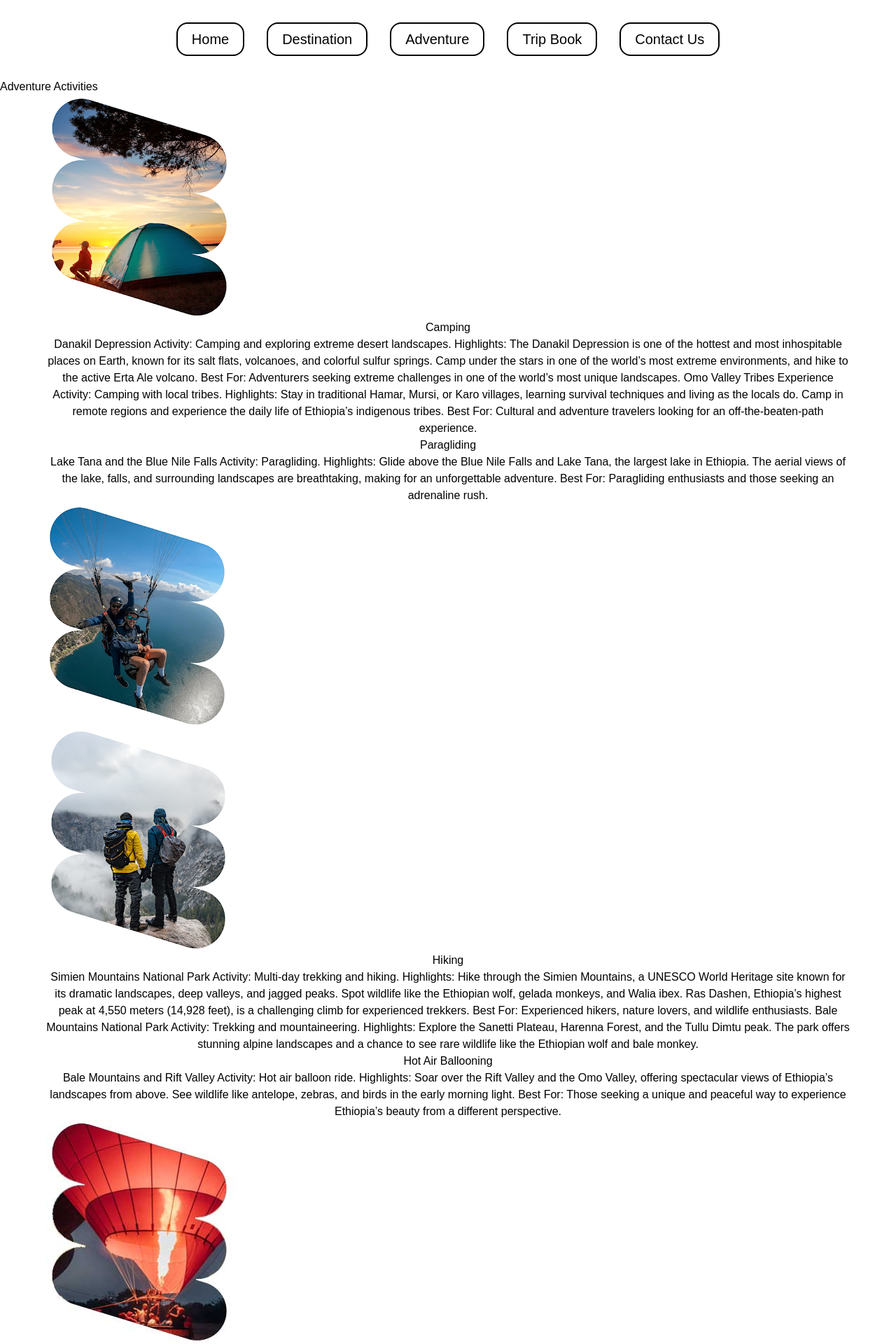
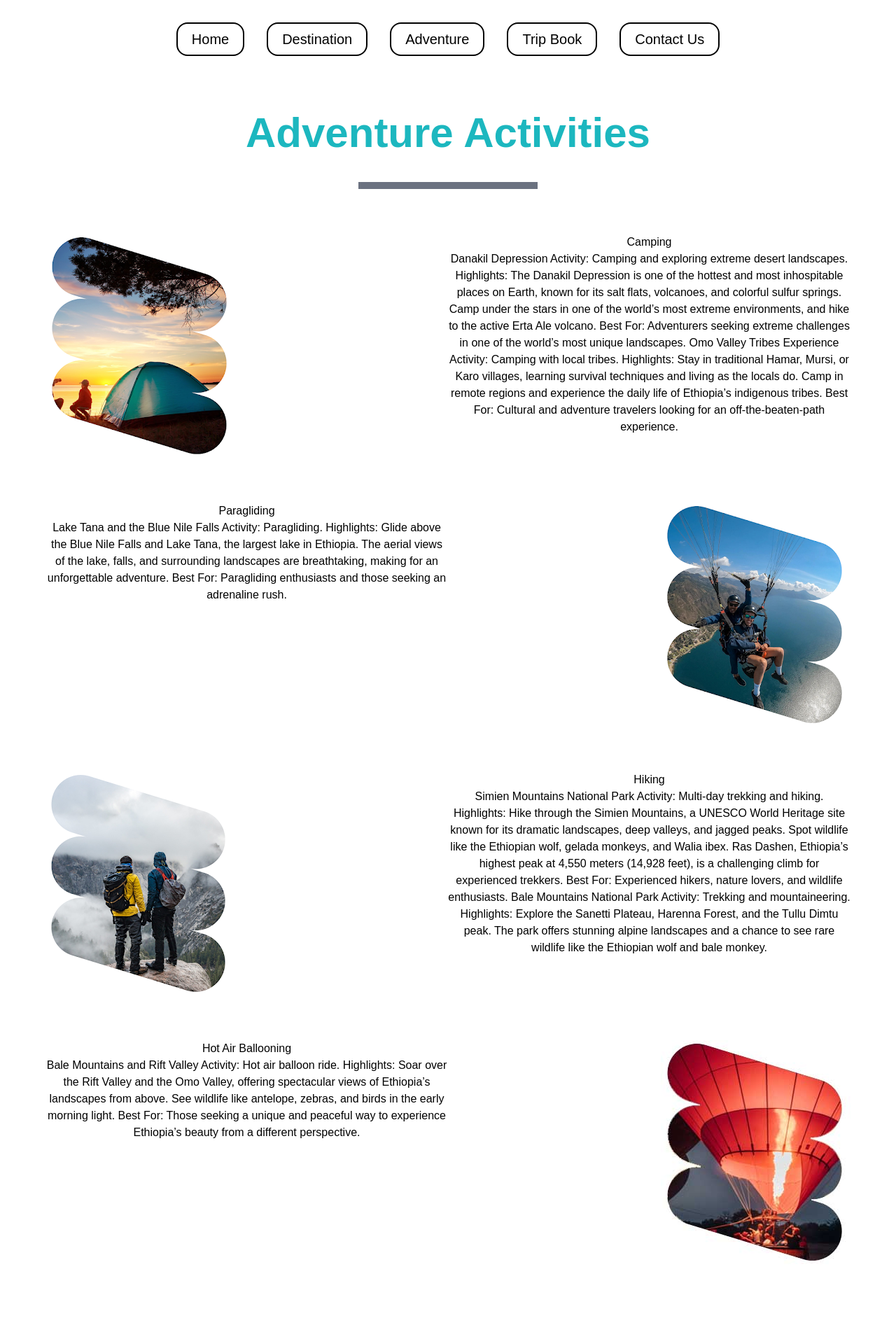
Before and after one commit to voidrak/Ethio-Trip, a Vue app in the folder Client/: page /adventure in a window 1280 px wide. Shown: the whole page at 70% size. After the commit the page ends 1806 px from the top, so only its background shows below. Built offline with nearby package versions, Linux system fonts and the light colour scheme.

Commit message:
Refactor AdventurePage layout for improved responsiveness and styling

```diff
--- a/Client/src/views/User/AdventurePage.vue
+++ b/Client/src/views/User/AdventurePage.vue
@@ -9,15 +9,16 @@ import hotImage from '/img/hot.jpg'
 <template>
   <UserHeader />
 
-  <h1 class="heading adventureh1">Adventure Activities</h1>
-  <div class="adventurepage">
+  <h1 class="text-center mt-12 font-bold mb-10 text-6xl text-[#1cb7bf]   ">Adventure Activities</h1>
 
+  <div class="w-[20%] mx-auto size-2.5 bg-gray-500 "></div>
+  <div class="grid gap-y-16 mt-16">
 
     <div class="container text-center post" id="heli">
-      <div class="row">
-        <div class="col">
-          <img :src="campImage" alt="img-1">
-        </div>
+      <div class="grid grid-cols-2 justify-between">
+
+        <img :src="campImage" alt="img-1">
+
         <div class="col">
           <h5>Camping</h5>
           <p>Danakil Depression
@@ -45,7 +46,7 @@ import hotImage from '/img/hot.jpg'
     </div>
 
     <div class="container text-center post">
-      <div class="row">
+      <div class="grid grid-cols-2 justify-between">
         <div class="col">
           <h5>Paragliding</h5>
           <p>Lake Tana and the Blue Nile Falls
@@ -57,17 +58,17 @@ import hotImage from '/img/hot.jpg'
             Best For: Paragliding enthusiasts and those seeking an adrenaline rush.
           </p>
         </div>
-        <div class="col">
-          <img :src="parImage" alt="img-1">
-        </div>
+
+        <img :src="parImage" class="ml-auto" alt="img-1">
+
       </div>
     </div>
 
     <div class="container text-center post" id="safa">
-      <div class="row">
-        <div class="col">
-          <img :src="hikImage" alt="img-1">
-        </div>
+      <div class="grid grid-cols-2 justify-between">
+
+        <img :src="hikImage" alt="img-1">
+
         <div class="col">
           <h5>Hiking</h5>
           <p>Simien Mountains National Park
@@ -96,7 +97,7 @@ import hotImage from '/img/hot.jpg'
     </div>
 
     <div class="container text-center post">
-      <div class="row">
+      <div class="grid grid-cols-2 justify-between">
 
         <div class="col">
           <h5>Hot Air Ballooning</h5>
@@ -110,9 +111,9 @@ import hotImage from '/img/hot.jpg'
             perspective.</p>
         </div>
 
-        <div class="col">
-          <img :src="hotImage">
-        </div>
+
+        <img class="ml-auto" :src="hotImage">
+
       </div>
     </div>
 
```
